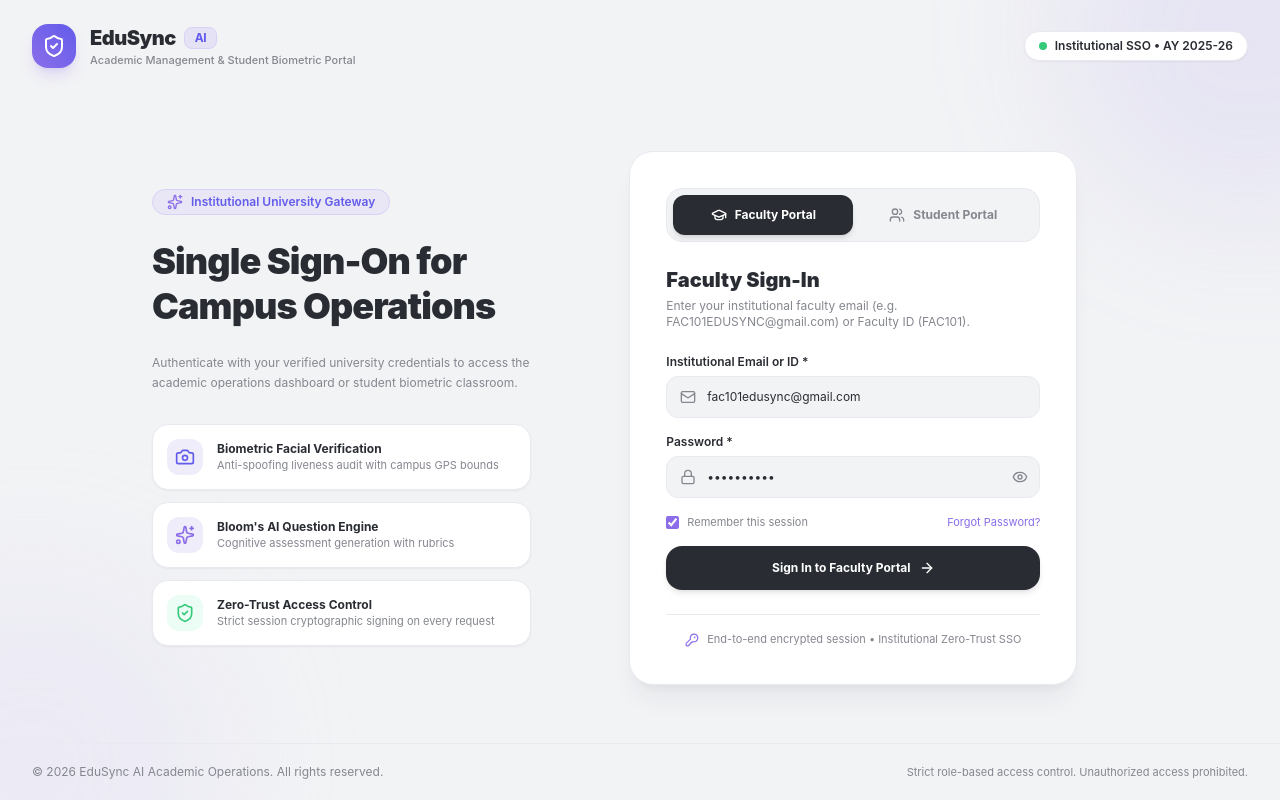
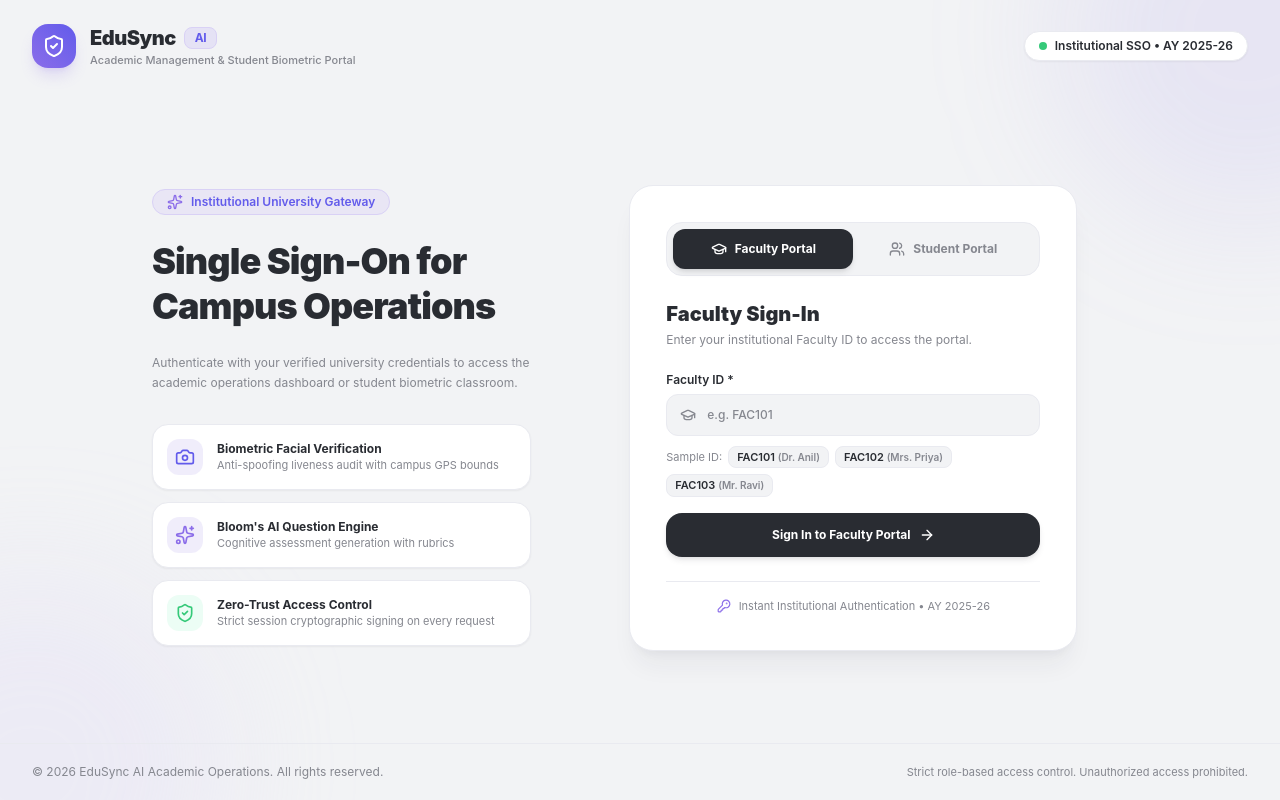
Before and after one commit to jaideepbokka/EDU-SYNC-AI, a Next.js app: page / in a window 1280 px wide. Built offline with nearby package versions, Linux system fonts and the light colour scheme.

Commit message:
feat: simplify login by removing email details and password fields; support direct Faculty ID and Roll Number sign in

```diff
--- a/src/app/LoginDashboardClient.tsx
+++ b/src/app/LoginDashboardClient.tsx
@@ -6,14 +6,9 @@ import {
   ShieldCheck,
   GraduationCap,
   Users,
-  Lock,
-  Mail,
-  Eye,
-  EyeOff,
   ArrowRight,
   Sparkles,
   Camera,
-  CheckCircle2,
   AlertTriangle,
   KeyRound,
 } from 'lucide-react'
@@ -29,26 +24,30 @@ export function LoginDashboardClient({
 }: LoginDashboardClientProps) {
   const router = useRouter()
   const [activeTab, setActiveTab] = useState<'FACULTY' | 'STUDENT'>(initialRole)
-  const [email, setEmail] = useState(initialRole === 'STUDENT' ? '101' : 'fac101edusync@gmail.com')
-  const [password, setPassword] = useState(initialRole === 'STUDENT' ? 'student123' : 'faculty123')
-  const [showPassword, setShowPassword] = useState(false)
+  const [identifier, setIdentifier] = useState('')
   const [loading, setLoading] = useState(false)
   const [error, setError] = useState(errorMessage || '')
 
-  const handleLogin = async (loginEmail: string, loginPass?: string, role = activeTab) => {
+  const handleLogin = async (loginId: string, role = activeTab) => {
     setError('')
+    const finalId = loginId.trim()
+    if (!finalId) {
+      setError(
+        role === 'FACULTY'
+          ? 'Please enter your Faculty ID (e.g. FAC101).'
+          : 'Please enter your Student Roll Number (e.g. 101).'
+      )
+      return
+    }
+
     setLoading(true)
-
-    const finalEmail = (loginEmail || (role === 'STUDENT' ? '101' : 'fac101edusync@gmail.com')).trim()
-    const finalPass = loginPass || (role === 'STUDENT' ? 'student123' : 'faculty123')
 
     try {
       const res = await fetch('/api/auth/login', {
         method: 'POST',
         headers: { 'Content-Type': 'application/json' },
         body: JSON.stringify({
-          email: finalEmail,
-          password: finalPass,
+          email: finalId,
           role,
         }),
       })
@@ -68,7 +67,7 @@ export function LoginDashboardClient({
 
   const handleSubmit = (e: React.FormEvent) => {
     e.preventDefault()
-    handleLogin(email, password, activeTab)
+    handleLogin(identifier, activeTab)
   }
 
   return (
@@ -160,8 +159,7 @@ export function LoginDashboardClient({
                   type="button"
                   onClick={() => {
                     setActiveTab('FACULTY')
-                    setEmail('fac101edusync@gmail.com')
-                    setPassword('faculty123')
+                    setIdentifier('')
                     setError('')
                   }}
                   className={`flex-1 flex items-center justify-center gap-2 py-3 rounded-xl text-xs font-bold transition-all duration-200 cursor-pointer ${
@@ -178,8 +176,7 @@ export function LoginDashboardClient({
                   type="button"
                   onClick={() => {
                     setActiveTab('STUDENT')
-                    setEmail('101')
-                    setPassword('student123')
+                    setIdentifier('')
                     setError('')
                   }}
                   className={`flex-1 flex items-center justify-center gap-2 py-3 rounded-xl text-xs font-bold transition-all duration-200 cursor-pointer ${
@@ -200,8 +197,8 @@ export function LoginDashboardClient({
                 </h2>
                 <p className="text-xs text-[#85878F] mt-1">
                   {activeTab === 'FACULTY'
-                    ? 'Enter your institutional faculty email (e.g. FAC101EDUSYNC@gmail.com) or Faculty ID (FAC101).'
-                    : 'Enter your student email (e.g. 26CSE101@edusync.edu) or Roll Number (101).'}
+                    ? 'Enter your institutional Faculty ID to access the portal.'
+                    : 'Enter your Student Roll Number to access your dashboard.'}
                 </p>
               </div>
 
@@ -216,70 +213,61 @@ export function LoginDashboardClient({
               <form onSubmit={handleSubmit} className="space-y-4">
                 <div>
                   <label className="block text-xs font-semibold text-[#292C32] mb-1.5">
-                    Institutional Email or ID *
+                    {activeTab === 'FACULTY' ? 'Faculty ID *' : 'Student Roll Number *'}
                   </label>
                   <div className="relative">
-                    <Mail className="absolute left-3.5 top-1/2 -translate-y-1/2 w-4 h-4 text-[#85878F]" />
+                    {activeTab === 'FACULTY' ? (
+                      <GraduationCap className="absolute left-3.5 top-1/2 -translate-y-1/2 w-4 h-4 text-[#85878F]" />
+                    ) : (
+                      <Users className="absolute left-3.5 top-1/2 -translate-y-1/2 w-4 h-4 text-[#85878F]" />
+                    )}
                     <input
                       type="text"
                       required
-                      value={email}
-                      onChange={(e) => setEmail(e.target.value)}
-                      placeholder={
-                        activeTab === 'FACULTY'
-                          ? 'FAC101EDUSYNC@gmail.com or FAC101'
-                          : '26CSE101@edusync.edu or 101'
-                      }
-                      className="w-full pl-10 pr-4 py-3 text-xs rounded-xl border border-[#E9EAF0] bg-[#F2F3F5] text-[#292C32] placeholder:text-[#85878F] focus:outline-hidden focus:border-[#8B6DE9] focus:bg-white focus:ring-2 focus:ring-[#8B6DE9]/20 transition-all"
+                      value={identifier}
+                      onChange={(e) => setIdentifier(e.target.value)}
+                      placeholder={activeTab === 'FACULTY' ? 'e.g. FAC101' : 'e.g. 101'}
+                      className="w-full pl-10 pr-4 py-3 text-xs rounded-xl border border-[#E9EAF0] bg-[#F2F3F5] text-[#292C32] placeholder:text-[#85878F] focus:outline-hidden focus:border-[#8B6DE9] focus:bg-white focus:ring-2 focus:ring-[#8B6DE9]/20 transition-all font-medium"
                     />
                   </div>
-                </div>
 
-                <div>
-                  <label className="block text-xs font-semibold text-[#292C32] mb-1.5">
-                    Password *
-                  </label>
-                  <div className="relative">
-                    <Lock className="absolute left-3.5 top-1/2 -translate-y-1/2 w-4 h-4 text-[#85878F]" />
-                    <input
-                      type={showPassword ? 'text' : 'password'}
-                      required
-                      value={password}
-                      onChange={(e) => setPassword(e.target.value)}
-                      placeholder="••••••••"
-                      className="w-full pl-10 pr-10 py-3 text-xs rounded-xl border border-[#E9EAF0] bg-[#F2F3F5] text-[#292C32] placeholder:text-[#85878F] focus:outline-hidden focus:border-[#8B6DE9] focus:bg-white focus:ring-2 focus:ring-[#8B6DE9]/20 transition-all"
-                    />
-                    <button
-                      type="button"
-                      onClick={() => setShowPassword(!showPassword)}
-                      className="absolute right-3 top-1/2 -translate-y-1/2 text-[#85878F] hover:text-[#292C32] transition-colors cursor-pointer"
-                    >
-                      {showPassword ? <EyeOff className="w-4 h-4" /> : <Eye className="w-4 h-4" />}
-                    </button>
+                  {/* Quick Select demo pills */}
+                  <div className="mt-2.5 flex items-center gap-1.5 flex-wrap">
+                    <span className="text-[11px] text-[#85878F]">Sample ID:</span>
+                    {(activeTab === 'FACULTY'
+                      ? [
+                          { label: 'FAC101', name: 'Dr. Anil' },
+                          { label: 'FAC102', name: 'Mrs. Priya' },
+                          { label: 'FAC103', name: 'Mr. Ravi' },
+                        ]
+                      : [
+                          { label: '101', name: 'Aarav' },
+                          { label: '102', name: 'Ananya' },
+                          { label: '103', name: 'Rohan' },
+                        ]
+                    ).map((item) => (
+                      <button
+                        key={item.label}
+                        type="button"
+                        onClick={() => {
+                          setIdentifier(item.label)
+                          setError('')
+                        }}
+                        className="text-[11px] px-2 py-0.5 rounded-lg bg-[#F2F3F5] hover:bg-[#D9D1F5]/50 hover:text-[#625BEB] text-[#292C32] font-semibold border border-[#E9EAF0] transition-colors cursor-pointer"
+                      >
+                        {item.label} <span className="text-[10px] text-[#85878F]">({item.name})</span>
+                      </button>
+                    ))}
                   </div>
-                </div>
-
-                <div className="flex items-center justify-between text-[11px] text-[#85878F]">
-                  <label className="flex items-center gap-2 cursor-pointer">
-                    <input
-                      type="checkbox"
-                      defaultChecked
-                      className="accent-[#8B6DE9] rounded-sm"
-                    />
-                    <span>Remember this session</span>
-                  </label>
-                  <span className="text-[#8B6DE9] hover:underline cursor-pointer">
-                    Forgot Password?
-                  </span>
                 </div>
 
                 <button
                   type="submit"
                   disabled={loading}
-                  className="w-full py-3.5 rounded-2xl text-xs font-bold text-white bg-[#292C32] hover:bg-[#1E2024] active:scale-[0.99] shadow-md shadow-[#292C32]/10 flex items-center justify-center gap-2 transition-all disabled:opacity-50 cursor-pointer"
+                  className="w-full py-3.5 rounded-2xl text-xs font-bold text-white bg-[#292C32] hover:bg-[#1E2024] active:scale-[0.99] shadow-md shadow-[#292C32]/10 flex items-center justify-center gap-2 transition-all disabled:opacity-50 cursor-pointer mt-4"
                 >
                   {loading ? (
-                    <span>Verifying Credentials...</span>
+                    <span>Verifying ID...</span>
                   ) : (
                     <>
                       <span>
@@ -294,7 +282,7 @@ export function LoginDashboardClient({
               {/* Clean Footer Notice */}
               <div className="pt-4 border-t border-[#E9EAF0] flex items-center justify-center gap-2 text-[11px] text-[#85878F]">
                 <KeyRound className="w-3.5 h-3.5 text-[#8B6DE9]" />
-                <span>End-to-end encrypted session • Institutional Zero-Trust SSO</span>
+                <span>Instant Institutional Authentication • AY 2025-26</span>
               </div>
             </div>
           </div>
--- a/src/app/api/auth/login/route.ts
+++ b/src/app/api/auth/login/route.ts
@@ -6,10 +6,13 @@ import { logAuditAction } from '@/lib/auth'
 export async function POST(request: Request) {
   try {
     const body = await request.json()
-    const { email, password, role = 'FACULTY' } = body
+    const { email, role = 'FACULTY' } = body
 
     if (!email || !email.trim()) {
-      return NextResponse.json({ error: 'Email or ID is required.' }, { status: 400 })
+      return NextResponse.json(
+        { error: role === 'FACULTY' ? 'Faculty ID is required.' : 'Student Roll Number is required.' },
+        { status: 400 }
+      )
     }
 
     const input = email.trim()
@@ -71,7 +74,10 @@ export async function POST(request: Request) {
     if (!user) {
       return NextResponse.json(
         {
-          error: 'Access denied',
+          error:
+            role === 'FACULTY'
+              ? `Faculty ID "${input}" not found in institutional directory.`
+              : `Student Roll Number "${input}" not found in institutional directory.`,
         },
         { status: 401 }
       )
@@ -81,7 +87,10 @@ export async function POST(request: Request) {
     if (role && user.role !== role) {
       return NextResponse.json(
         {
-          error: 'Access denied',
+          error:
+            user.role === 'STUDENT'
+              ? `ID "${input}" belongs to a student. Please switch to the Student Portal tab.`
+              : `ID "${input}" belongs to a faculty member. Please switch to the Faculty Portal tab.`,
         },
         { status: 403 }
       )
--- a/src/app/page.tsx
+++ b/src/app/page.tsx
@@ -18,8 +18,12 @@ export default async function HomePage({
   let errorMsg = ''
   if (errorParam === 'login_required') {
     errorMsg = 'Please sign in to access this portal.'
-  } else if (errorParam === 'unauthorized' || errorParam === 'faculty_access_only' || errorParam === 'student_access_only') {
-    errorMsg = 'Access denied'
+  } else if (errorParam === 'faculty_access_only') {
+    errorMsg = 'Faculty access required. Please sign in with your Faculty ID.'
+  } else if (errorParam === 'student_access_only') {
+    errorMsg = 'Student access required. Please sign in with your Roll Number.'
+  } else if (errorParam === 'unauthorized') {
+    errorMsg = 'Session expired. Please sign in to continue.'
   }
 
   return (
```
